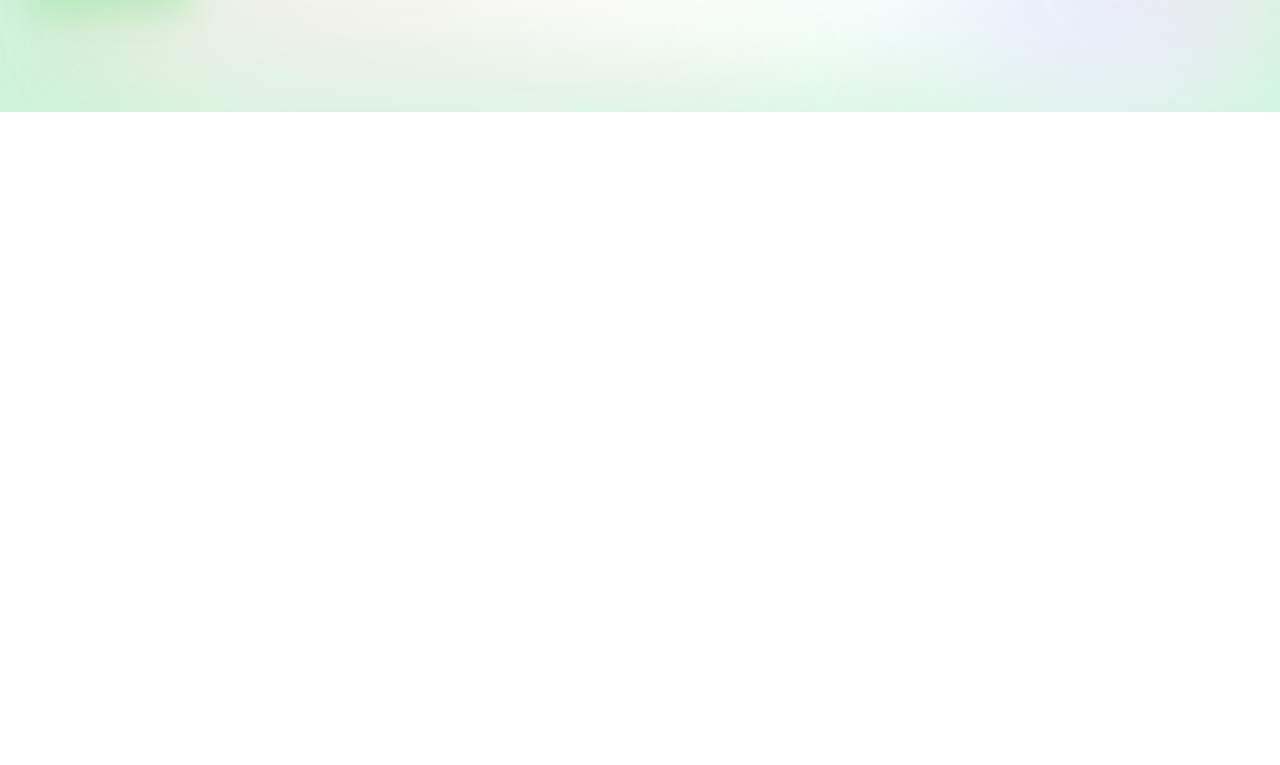
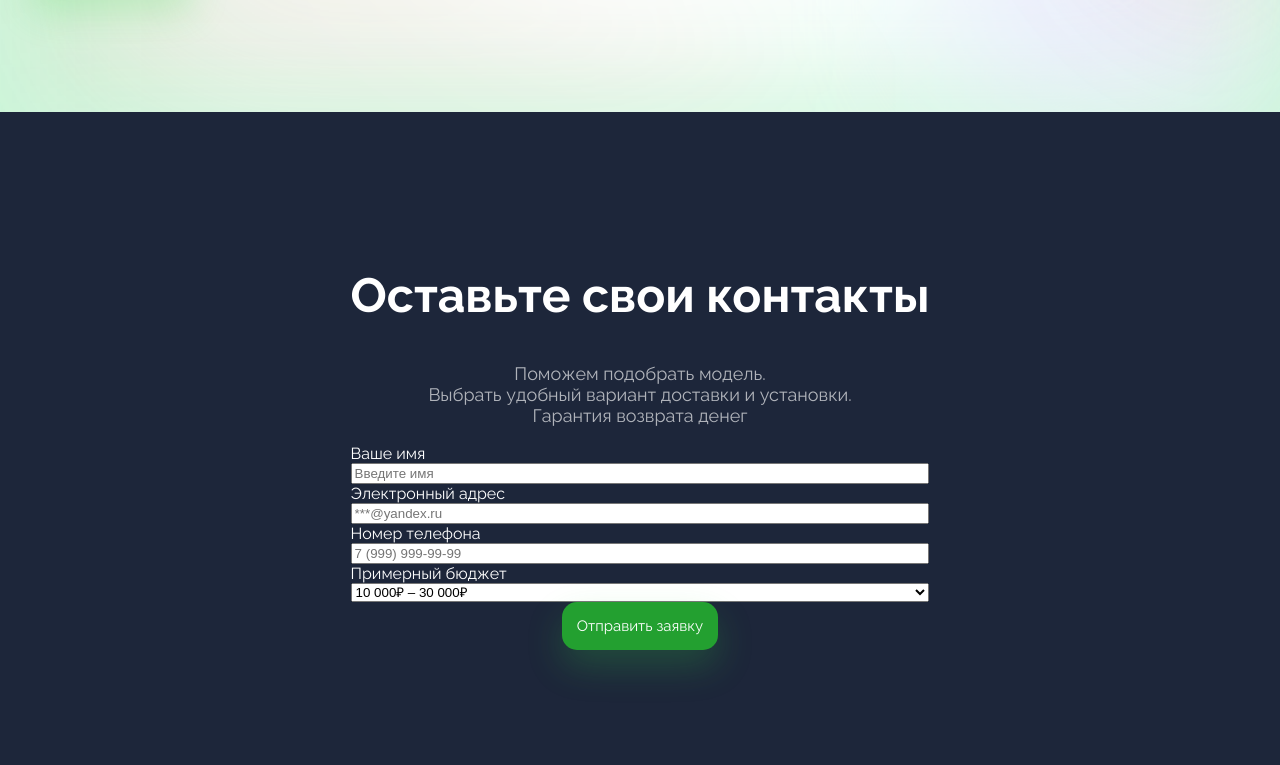
Before and after one commit to achern108108/green-corp-landing, a plain HTML site: page index.html in a window 1280 px wide. Shown: the part 676-1441 px from the top of the page. Before the commit the page ends 800 px from the top, so only its background shows below. Drawn offline with Linux system fonts and the light colour scheme.

Commit message:
добавление формы

```diff
--- a/index.html
+++ b/index.html
@@ -24,5 +24,36 @@
       <img class="about__image" src="img/solar-panel.png">
     </div>
   </section>
+
+  <section class="form">
+    <div class="form__containter">
+      <h1>Оставьте свои контакты</h1>
+      <p>Поможем подобрать модель.
+        <br> Выбрать удобный вариант доставки и установки.
+        <br> Гарантия возврата денег
+      </p>
+      <form>
+        <div class="form__group">
+
+          <label for="name">Ваше имя</label>
+          <input type="text" placeholder="Введите имя" id="name">
+          <label for="email">Электронный адрес</label>
+          <input type="email" placeholder="***@yandex.ru" id="email">
+          <label for="phone">Номер телефона</label>
+          <input type="tel" placeholder="7 (999) 999-99-99" id="phone">
+          <label for="budget">Примерный бюджет</label>
+          <select id="budget">
+            <option value="10–30">10 000₽ – 30 000₽</option>
+            <option value="30–60">30 000₽ – 60 000₽</option>
+            <option value="60–100">60 000₽ – 100 000₽</option>
+            <option value="100+">100 000₽</option>
+          </select>
+
+        </div>
+        <button type="submit" class="form__submit">Отправить заявку</button>
+      </form>
+    </div>
+  </section>
+
 </body>
 </html>
--- a/main.css
+++ b/main.css
@@ -69,3 +69,36 @@ header a {
 .about__info {
     max-width: 550px;
   }
+
+.form__container {
+  width: 550px;
+
+
+
+}
+.form {
+
+  background-color: #1D263A;
+  color: #fff;
+  padding-top: 115px;
+  padding-bottom: 115px;
+  display: flex;
+  justify-content: center;
+  align-items: center;
+  text-align: center;
+
+}
+.form__group {
+
+  display: flex;
+  flex-direction: column;
+  text-align: left;
+}
+
+.form h1 {
+  font-size: 48px;
+}
+.form p {
+  font-size: 18px;
+  opacity: 0.65;
+}
```
